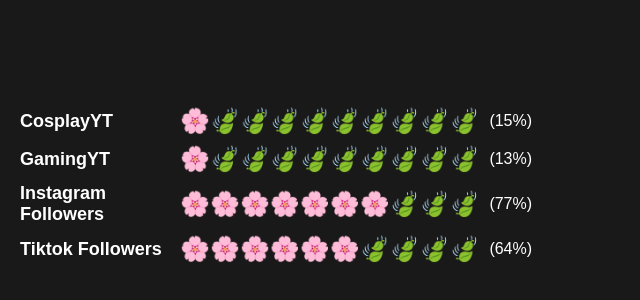
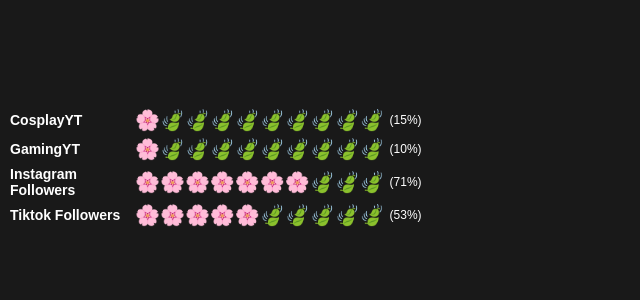
Before and after one commit to SofiaBrottonRuiz/notion, a plain HTML site: page follower-goal.html in a window 1280 px wide. Shown: the part 230-530 px from the top of the page, without its empty margins (0-640 px from the left). Drawn offline with Linux system fonts and the light colour scheme.

Commit message:
Update follower-goal.html

```diff
--- a/follower-goal.html
+++ b/follower-goal.html
@@ -15,28 +15,30 @@
       margin: 0;
       background-color: #191919; /* Background color #191919 */
       color: white; /* Text color white */
-      padding: 20px;
+      padding: 10px; /* Reduced padding */
       text-align: left; /* Align text to the left for each goal */
+      overflow: hidden; /* Prevent scrolling */
+      box-sizing: border-box;
     }
     .goal-container {
       width: 100%;
-      margin-bottom: 10px; /* Space between each goal */
+      margin-bottom: 5px; /* Reduced space between each goal */
       display: flex;
       justify-content: flex-start; /* Align items to the left */
       align-items: center;
+      font-size: 14px; /* Reduced font size for everything */
     }
     .goal-name {
       font-weight: bold;
-      font-size: 18px;
-      margin-right: 10px; /* Space between name and progress bar */
-      width: 150px; /* Set width for alignment */
+      margin-right: 5px; /* Reduced space between name and progress bar */
+      width: 120px; /* Reduced width for goal name */
     }
     .indicator {
-      font-size: 24px;
-      margin-right: 10px; /* Small space between emojis and percentage */
+      font-size: 20px; /* Smaller emoji size */
+      margin-right: 5px; /* Smaller space between emojis and percentage */
     }
     .progress-text {
-      font-size: 16px;
+      font-size: 12px; /* Smaller percentage text */
     }
   </style>
 </head>
@@ -73,9 +75,9 @@
     // Set up progress values for each goal
     const goals = [
       { id: "cosplayYT", current: 3, target: 20 },
-      { id: "gamingYT", current: 2, target: 15 },
-      { id: "instagram", current: 92, target: 120 },
-      { id: "tiktok", current: 32, target: 50 }
+      { id: "gamingYT", current: 2, target: 20 },
+      { id: "instagram", current: 92, target: 130 },
+      { id: "tiktok", current: 32, target: 60 }
     ];
 
     // Function to update progress bar
```
